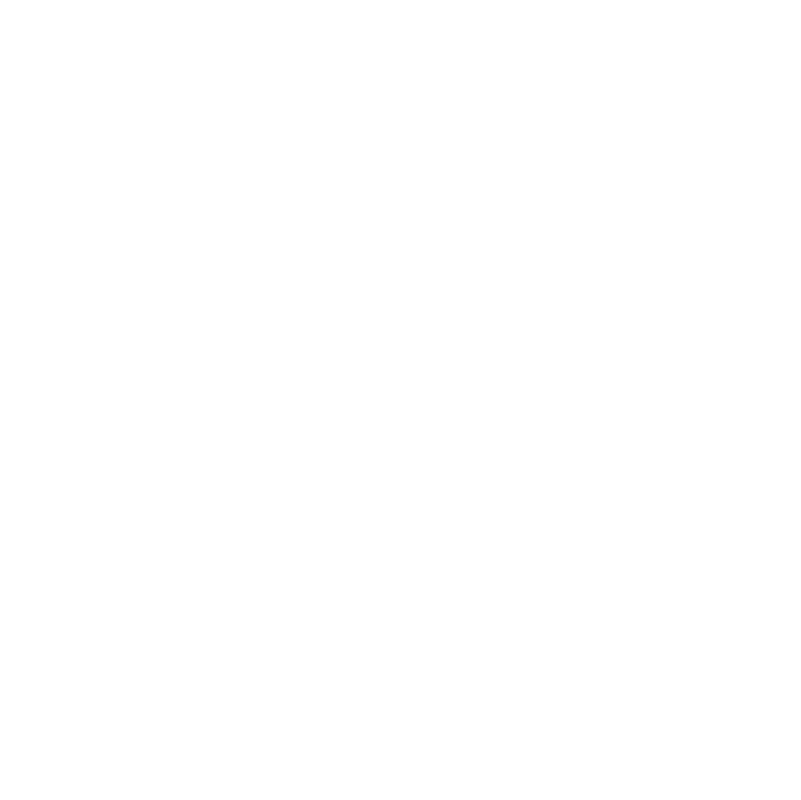
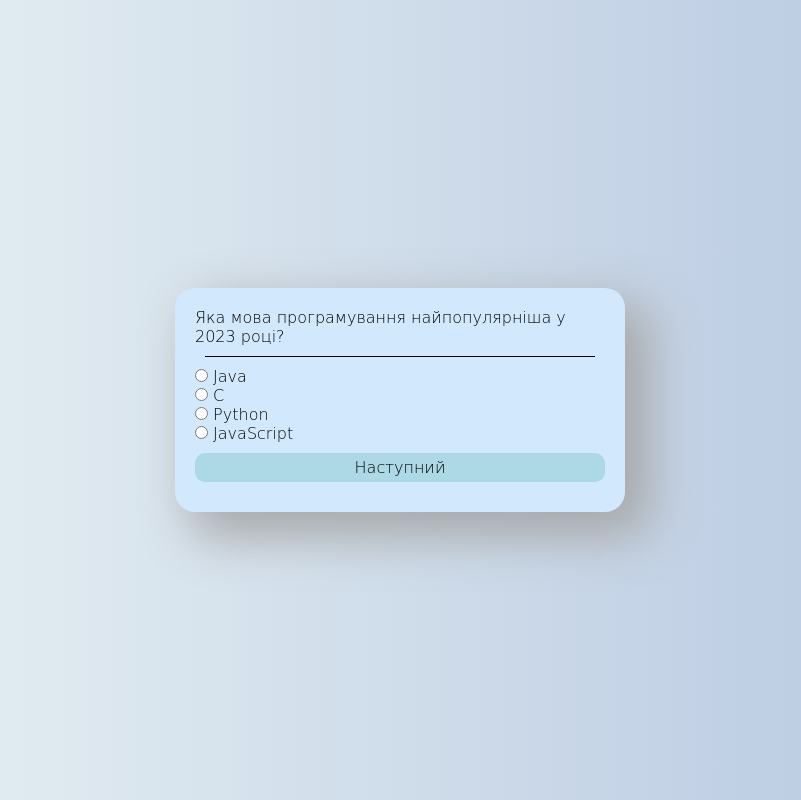
Before and after one commit to VladMishchuk/WebProgramming, a plain HTML site: page web/quiz/index.html in a window 1280 px wide. Shown: the whole page, without its empty margins (240-1041 px from the left). Drawn offline with Linux system fonts and the light colour scheme; a web font is replaced by a local one.

Commit message:
Create quiz

```diff
--- a/web/quiz/index.html
+++ b/web/quiz/index.html
@@ -2,15 +2,35 @@
 <html lang="en">
   <head>
     <meta charset="UTF-8" />
-    <meta http-equiv="X-UA-Compatible" content="IE=edge" />
     <meta name="viewport" content="width=device-width, initial-scale=1.0" />
+    <title>Quiz App</title>
     <link rel="stylesheet" href="style.css" />
-    <title>Quiz</title>
+    <script src="script.js" defer></script>
   </head>
   <body>
+    <div class="quiz-container" id="quiz">
+      <h2 id="question"></h2>
+      <hr />
+      <ul>
+        <li>
+          <input type="radio" id="a" name="answer" class="answer" />
+          <label id="a_text" for="a"></label>
+        </li>
+        <li>
+          <input type="radio" id="b" name="answer" class="answer" />
+          <label id="b_text" for="b"></label>
+        </li>
+        <li>
+          <input type="radio" id="c" name="answer" class="answer" />
+          <label id="c_text" for="c"></label>
+        </li>
+        <li>
+          <input type="radio" id="d" name="answer" class="answer" />
+          <label id="d_text" for="d"></label>
+        </li>
+      </ul>
 
-    <!-- Coming soon -->
-
-    <script src="script.js"></script>
+      <button id="submit">Наступний</button>
+    </div>
   </body>
 </html>
--- a/web/quiz/script.js
+++ b/web/quiz/script.js
@@ -0,0 +1,148 @@
+const quizData = [
+  {
+    question: "Яка мова програмування найпопулярніша у 2023 році?",
+    a: "Java",
+    b: "C",
+    c: "Python",
+    d: "JavaScript",
+    correct: "JavaScript",
+  },
+  {
+    question: "Що таке HTML?",
+    a: "Мова програмування",
+    b: "Мова розмітки",
+    c: "База даних",
+    d: "Операційна система",
+    correct: "Мова розмітки",
+  },
+  {
+    question: "Що таке CSS?",
+    a: "Мова програмування",
+    b: "Каскадні таблиці стилів",
+    c: "База даних",
+    d: "Операційна система",
+    correct: "Каскадні таблиці стилів",
+  },
+  {
+    question: "Що таке Git?",
+    a: "Редактор коду",
+    b: "Система контролю версій",
+    c: "База даних",
+    d: "Фреймворк",
+    correct: "Система контролю версій",
+  },
+  {
+    question: "Яка функція в JS дозволяє виводити дані в консоль?",
+    a: "console.log()",
+    b: "print()",
+    c: "output()",
+    d: "display()",
+    correct: "console.log()",
+  },
+  {
+    question: "Яким символом позначається однорядковий коментар у JavaScript?",
+    a: "//",
+    b: "/* */",
+    c: "<!-- -->",
+    d: "#",
+    correct: "//",
+  },
+  {
+    question: "Які існують типи даних у JavaScript?",
+    a: "number, string, boolean",
+    b: "object, function, array",
+    c: "undefined, null",
+    d: "все перераховані відповіді",
+    correct: "все перераховані відповіді",
+  },
+  {
+    question: "Яка функція у JavaScript дозволяє перетворити рядок в число?",
+    a: "parseInt()",
+    b: "toString()",
+    c: "toFixed()",
+    d: "toLocaleString()",
+    correct: "parseInt()",
+  },
+  {
+    question: "Які існують типи циклів у JavaScript?",
+    a: "for, while, do/while",
+    b: "repeat, until",
+    c: "foreach, in",
+    d: "всі перераховані відповіді",
+    correct: "for, while, do/while",
+  },
+  {
+    question: "Як можна створити новий елемент у HTML за допомогою JavaScript?",
+    a: "document.createElement()",
+    b: "document.getElement()",
+    c: "document.newElement()",
+    d: "document.create()",
+    correct: "document.createElement()",
+  },
+];
+
+const quiz = document.getElementById("quiz");
+const answerEls = document.querySelectorAll(".answer");
+const questionEl = document.getElementById("question");
+const a_text = document.getElementById("a_text");
+const b_text = document.getElementById("b_text");
+const c_text = document.getElementById("c_text");
+const d_text = document.getElementById("d_text");
+const submitBtn = document.getElementById("submit");
+
+let currentQuiz = 0;
+let score = 0;
+
+loadQuiz();
+
+function loadQuiz() {
+  deselectAnswers();
+
+  const currentQuizData = quizData[currentQuiz];
+
+  questionEl.innerText = currentQuizData.question;
+  a_text.innerText = currentQuizData.a;
+  b_text.innerText = currentQuizData.b;
+  c_text.innerText = currentQuizData.c;
+  d_text.innerText = currentQuizData.d;
+}
+
+function getSelected() {
+  let answer = undefined;
+
+  answerEls.forEach((answerEl) => {
+    if (answerEl.checked) {
+      answer = document.getElementById(answerEl.id + "_text").innerHTML;
+    }
+  });
+
+  return answer;
+}
+
+function deselectAnswers() {
+  answerEls.forEach((answerEl) => {
+    answerEl.checked = false;
+  });
+}
+
+submitBtn.addEventListener("click", () => {
+  // check to see the answer
+  const answer = getSelected();
+
+  if (answer) {
+    if (answer === quizData[currentQuiz].correct) {
+      score++;
+    }
+
+    currentQuiz++;
+    if (currentQuiz < quizData.length) {
+      loadQuiz();
+    } else {
+      quiz.innerHTML = `
+                <h2>Ваш результат ${score}/${quizData.length}.</h2>
+
+                <button onclick="location.reload()">Спочатку</button>
+            `;
+    }
+  }
+});
--- a/web/quiz/style.css
+++ b/web/quiz/style.css
@@ -0,0 +1,56 @@
+@import url("https://fonts.googleapis.com/css2?family=Phudu:wght@300&display=swap");
+* {
+  font-family: "Phudu", cursive;
+  font-weight: 300;
+  margin: 0;
+  padding: 0;
+  border: 0;
+  font-size: 16px;
+  box-sizing: border-box;
+}
+
+body {
+  height: 100vh;
+  display: flex;
+  justify-content: center;
+  align-items: center;
+  background: linear-gradient(
+    90deg,
+    hsla(186, 33%, 94%, 1) 0%,
+    hsla(216, 41%, 79%, 1) 100%
+  );
+}
+
+.quiz-container {
+  width: 450px;
+  padding: 20px;
+  border-radius: 20px;
+  background-color: rgb(210, 232, 252);
+  box-shadow: 20px 20px 50px 5px rgba(168, 168, 168, 1);
+}
+
+hr {
+    border-bottom: 1px solid;
+    margin: 10px;
+}
+
+ul {
+  list-style-type: none;
+}
+
+label {
+  cursor: pointer;
+}
+
+button {
+  border-radius: 10px;
+  display: block;
+  margin: 10px 0;
+  width: 100%;
+  padding: 5px;
+  background-color: hsl(195, 53%, 79%);
+}
+
+button:hover {
+  background-color: hsl(195, 73%, 61%);
+}
```
